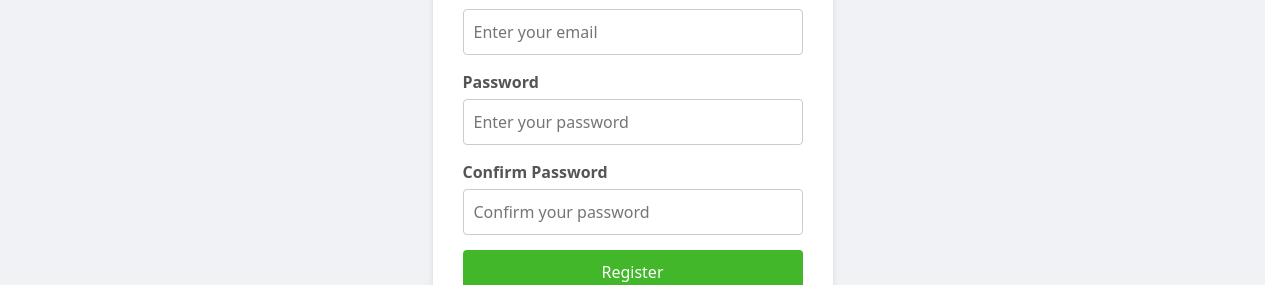
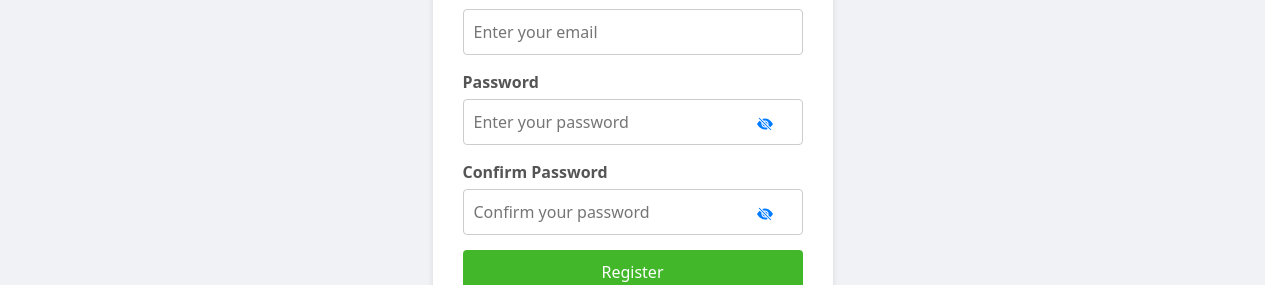
Before and after one commit to valyiroland/FittnesProjekt, a React (Create React App) app: page /Registration in a window 1280 px wide. Shown: the part 352-637 px from the top of the page. Built offline with nearby package versions, Linux system fonts and the light colour scheme.

Commit message:
jelszó láthatóságát kapcsoló gombok hozzáadva

```diff
--- /dev/null
+++ b/src/ForgotPassword.css
@@ -0,0 +1,24 @@
+.password-group {
+    position: relative;
+  }
+
+  .password-group input {
+    padding-right: 40px; /* Hely a gombnak az input mező jobb oldalán */
+  }
+
+  .toggle-password {
+    position: absolute;
+    right: 10px;
+    top: 50%;
+    transform: translateY(-50%);
+    background: none;
+    border: none;
+    cursor: pointer;
+    color: #007bff;
+    font-size: 16px;
+    transition: color 0.3s;
+  }
+
+  .toggle-password:hover {
+    color: #0056b3;
+  }
--- a/src/ForgotPassword.js
+++ b/src/ForgotPassword.js
@@ -1,6 +1,6 @@
 import React, { useState, useEffect } from 'react';
 import { useParams, useNavigate } from 'react-router-dom';
-
+import './ForgotPassword.css';
 export default function ForgotPassword() {
   const { token } = useParams(); // Token beolvasása az URL-ből
   const navigate = useNavigate(); // Navigáció kezelés
@@ -9,6 +9,8 @@ export default function ForgotPassword() {
   const [confirmPassword, setConfirmPassword] = useState('');
   const [error, setError] = useState('');
   const [message, setMessage] = useState('');
+  const [passwordVisible, setPasswordVisible] = useState(false); // Jelszó láthatóságának állapota
+  const [confirmPasswordVisible, setConfirmPasswordVisible] = useState(false); // A megerősítő jelszó láthatósága
 
   useEffect(() => {
     if (!token) {
@@ -53,32 +55,57 @@ export default function ForgotPassword() {
     }
   };
 
-
   return (
     <div>
       <div className="content2">
         <div className="login-form">
           <h2>New password</h2>
           <form onSubmit={handlePasswordChange}>
-            <div className="form-group">
+            <div className="form-group password-group">
               <input
-                type="password"
+                type={passwordVisible ? "text" : "password"} // A jelszó láthatóságának szabályozása
                 id="password"
                 value={password}
                 onChange={(e) => setPassword(e.target.value)}
                 placeholder="Enter your new password"
                 required
               />
+              <button
+                type="button"
+                className="toggle-password"
+                onClick={() => setPasswordVisible(!passwordVisible)} // A jelszó láthatóságának váltása
+              >
+                {passwordVisible ? <svg xmlns="http://www.w3.org/2000/svg" width="16" height="16" fill="currentColor" class="bi bi-eye-fill" viewBox="0 0 16 16">
+  <path d="M10.5 8a2.5 2.5 0 1 1-5 0 2.5 2.5 0 0 1 5 0"/>
+  <path d="M0 8s3-5.5 8-5.5S16 8 16 8s-3 5.5-8 5.5S0 8 0 8m8 3.5a3.5 3.5 0 1 0 0-7 3.5 3.5 0 0 0 0 7"/>
+</svg> : <svg xmlns="http://www.w3.org/2000/svg" width="16" height="16" fill="currentColor" class="bi bi-eye-slash-fill" viewBox="0 0 16 16">
+  <path d="m10.79 12.912-1.614-1.615a3.5 3.5 0 0 1-4.474-4.474l-2.06-2.06C.938 6.278 0 8 0 8s3 5.5 8 5.5a7 7 0 0 0 2.79-.588M5.21 3.088A7 7 0 0 1 8 2.5c5 0 8 5.5 8 5.5s-.939 1.721-2.641 3.238l-2.062-2.062a3.5 3.5 0 0 0-4.474-4.474z"/>
+  <path d="M5.525 7.646a2.5 2.5 0 0 0 2.829 2.829zm4.95.708-2.829-2.83a2.5 2.5 0 0 1 2.829 2.829zm3.171 6-12-12 .708-.708 12 12z"/>
+</svg>}
+              </button>
             </div>
-            <div className="form-group">
+            <div className="form-group password-group">
               <input
-                type="password"
+                type={confirmPasswordVisible ? "text" : "password"} // A megerősítő jelszó láthatóságának szabályozása
                 id="confirmPassword"
                 value={confirmPassword}
                 onChange={(e) => setConfirmPassword(e.target.value)}
                 placeholder="Confirm your new password"
                 required
               />
+              <button
+                type="button"
+                className="toggle-password"
+                onClick={() => setConfirmPasswordVisible(!confirmPasswordVisible)} // A megerősítő jelszó láthatóságának váltása
+              >
+                {confirmPasswordVisible ? <svg xmlns="http://www.w3.org/2000/svg" width="16" height="16" fill="currentColor" class="bi bi-eye-fill" viewBox="0 0 16 16">
+  <path d="M10.5 8a2.5 2.5 0 1 1-5 0 2.5 2.5 0 0 1 5 0"/>
+  <path d="M0 8s3-5.5 8-5.5S16 8 16 8s-3 5.5-8 5.5S0 8 0 8m8 3.5a3.5 3.5 0 1 0 0-7 3.5 3.5 0 0 0 0 7"/>
+</svg> : <svg xmlns="http://www.w3.org/2000/svg" width="16" height="16" fill="currentColor" class="bi bi-eye-slash-fill" viewBox="0 0 16 16">
+  <path d="m10.79 12.912-1.614-1.615a3.5 3.5 0 0 1-4.474-4.474l-2.06-2.06C.938 6.278 0 8 0 8s3 5.5 8 5.5a7 7 0 0 0 2.79-.588M5.21 3.088A7 7 0 0 1 8 2.5c5 0 8 5.5 8 5.5s-.939 1.721-2.641 3.238l-2.062-2.062a3.5 3.5 0 0 0-4.474-4.474z"/>
+  <path d="M5.525 7.646a2.5 2.5 0 0 0 2.829 2.829zm4.95.708-2.829-2.83a2.5 2.5 0 0 1 2.829 2.829zm3.171 6-12-12 .708-.708 12 12z"/>
+</svg>}
+              </button>
             </div>
             <button className="login-button" type="submit">Save</button>
             {message && <p className="success-message">{message}</p>}
--- a/src/Login.css
+++ b/src/Login.css
@@ -77,3 +77,28 @@
     font-size: 14px;
   }
 }
+
+.password-container {
+  position: relative;
+}
+
+.password-container input {
+  padding-right: 40px; /* Helyet adunk a gombnak az input mezőn */
+}
+
+.toggle-password {
+  position: absolute;
+  right: 10px;
+  top: 50%;
+  transform: translateY(-50%);
+  background: none;
+  border: none;
+  cursor: pointer;
+  color: #007bff;
+  font-size: 16px;
+  transition: color 0.3s;
+}
+
+.toggle-password:hover {
+  color: #0056b3;
+}
--- a/src/Login.js
+++ b/src/Login.js
@@ -7,14 +7,13 @@ const Login = () => {
   const [username, setUsername] = useState("");
   const [password, setPassword] = useState("");
   const [error, setError] = useState("");
+  const [passwordVisible, setPasswordVisible] = useState(false); // Jelszó láthatóságának állapota
   const navigate = useNavigate();
-
 
   const validatePassword = (password) => {
     const passwordRegex = /^(?=.*[A-Z])(?=.*\d).{6,}$/;
     return passwordRegex.test(password);
   };
-
 
   const handleLogin = async (e) => {
     e.preventDefault();
@@ -25,19 +24,16 @@ const Login = () => {
     }
 
     try {
-
       const saltResponse = await axios.post(
         `http://localhost:5071/api/Login/GetSalt/${username}`
       );
       const salt = saltResponse.data;
-
 
       const encoder = new TextEncoder();
       const data = encoder.encode(password + salt);
       const hashBuffer = await crypto.subtle.digest("SHA-256", data);
       const hashArray = Array.from(new Uint8Array(hashBuffer));
       const hashHex = hashArray.map((b) => b.toString(16).padStart(2, "0")).join("");
-
 
       const loginResponse = await axios.post("http://localhost:5071/api/Login", {
         LoginName: username,
@@ -48,7 +44,7 @@ const Login = () => {
       localStorage.setItem("user", JSON.stringify(userData));
 
       setError("");
-      alert("Successfull login!");
+      alert("Successful login!");
       navigate("/", { replace: true });
       window.location.reload();
     } catch (err) {
@@ -72,16 +68,31 @@ const Login = () => {
               required
             />
           </div>
-          <div className="form-group">
+          <div className="form-group password-group">
             <label htmlFor="password">Password</label>
+            <div className="password-container">
               <input
-              type="password"
+                type={passwordVisible ? "text" : "password"} // A jelszó típusának váltása
                 id="password"
                 placeholder="Enter your password"
                 value={password}
                 onChange={(e) => setPassword(e.target.value)}
                 required
               />
+              <button
+                type="button"
+                className="toggle-password"
+                onClick={() => setPasswordVisible(!passwordVisible)} // A jelszó láthatóságának váltása
+              >
+                {passwordVisible ? <svg xmlns="http://www.w3.org/2000/svg" width="16" height="16" fill="currentColor" class="bi bi-eye-fill" viewBox="0 0 16 16">
+  <path d="M10.5 8a2.5 2.5 0 1 1-5 0 2.5 2.5 0 0 1 5 0"/>
+  <path d="M0 8s3-5.5 8-5.5S16 8 16 8s-3 5.5-8 5.5S0 8 0 8m8 3.5a3.5 3.5 0 1 0 0-7 3.5 3.5 0 0 0 0 7"/>
+</svg> :<svg xmlns="http://www.w3.org/2000/svg" width="16" height="16" fill="currentColor" class="bi bi-eye-slash-fill" viewBox="0 0 16 16">
+  <path d="m10.79 12.912-1.614-1.615a3.5 3.5 0 0 1-4.474-4.474l-2.06-2.06C.938 6.278 0 8 0 8s3 5.5 8 5.5a7 7 0 0 0 2.79-.588M5.21 3.088A7 7 0 0 1 8 2.5c5 0 8 5.5 8 5.5s-.939 1.721-2.641 3.238l-2.062-2.062a3.5 3.5 0 0 0-4.474-4.474z"/>
+  <path d="M5.525 7.646a2.5 2.5 0 0 0 2.829 2.829zm4.95.708-2.829-2.83a2.5 2.5 0 0 1 2.829 2.829zm3.171 6-12-12 .708-.708 12 12z"/>
+</svg> } {/* Gomb szövege */}
+              </button>
+            </div>
           </div>
 
           <button type="submit" className="login-button">
@@ -89,7 +100,7 @@ const Login = () => {
           </button>
         </form>
         <p className="auth-link">
-         <Link to="/Email" style={{color:"red"}}>Forgot your password?</Link>
+          <Link to="/Email" style={{ color: "red" }}>Forgot your password?</Link>
         </p>
 
         <p className="auth-link">
--- a/src/Registration.js
+++ b/src/Registration.js
@@ -12,6 +12,8 @@ const RegistryForm = () => {
   const [confirmPassword, setConfirmPassword] = useState("");
   const [errorMessage, setErrorMessage] = useState("");
   const [successMessage, setSuccessMessage] = useState("");
+  const [passwordVisible, setPasswordVisible] = useState(false); // Jelszó láthatóságának állapota
+  const [confirmPasswordVisible, setConfirmPasswordVisible] = useState(false); // A megerősítő jelszó láthatósága
 
   // 🔹 Véletlenszerű 16 bájtos só generálása
   const generateSalt = () => {
@@ -98,9 +100,7 @@ const RegistryForm = () => {
               onChange={(e) => setGender(e.target.value)}
               required
             >
-              <option value="" disabled>
-                Select your gender
-              </option>
+              <option value="" disabled>Select your gender</option>
               <option value="male">Male</option>
               <option value="female">Female</option>
             </select>
@@ -116,27 +116,57 @@ const RegistryForm = () => {
               required
             />
           </div>
-          <div className="form-group">
+          <div className="form-group password-group">
             <label htmlFor="password">Password</label>
+            <div className="password-container">
               <input
-              type="password"
+                type={passwordVisible ? "text" : "password"} // A jelszó típusának váltása
                 id="password"
                 value={password}
                 onChange={(e) => setPassword(e.target.value)}
                 placeholder="Enter your password"
                 required
               />
+              <button
+                type="button"
+                className="toggle-password"
+                onClick={() => setPasswordVisible(!passwordVisible)} // A jelszó láthatóságának váltása
+              >
+                {passwordVisible ? <svg xmlns="http://www.w3.org/2000/svg" width="16" height="16" fill="currentColor" class="bi bi-eye-fill" viewBox="0 0 16 16">
+  <path d="M10.5 8a2.5 2.5 0 1 1-5 0 2.5 2.5 0 0 1 5 0"/>
+  <path d="M0 8s3-5.5 8-5.5S16 8 16 8s-3 5.5-8 5.5S0 8 0 8m8 3.5a3.5 3.5 0 1 0 0-7 3.5 3.5 0 0 0 0 7"/>
+</svg> : <svg xmlns="http://www.w3.org/2000/svg" width="16" height="16" fill="currentColor" class="bi bi-eye-slash-fill" viewBox="0 0 16 16">
+  <path d="m10.79 12.912-1.614-1.615a3.5 3.5 0 0 1-4.474-4.474l-2.06-2.06C.938 6.278 0 8 0 8s3 5.5 8 5.5a7 7 0 0 0 2.79-.588M5.21 3.088A7 7 0 0 1 8 2.5c5 0 8 5.5 8 5.5s-.939 1.721-2.641 3.238l-2.062-2.062a3.5 3.5 0 0 0-4.474-4.474z"/>
+  <path d="M5.525 7.646a2.5 2.5 0 0 0 2.829 2.829zm4.95.708-2.829-2.83a2.5 2.5 0 0 1 2.829 2.829zm3.171 6-12-12 .708-.708 12 12z"/>
+</svg>}
+              </button>
             </div>
-          <div className="form-group">
+          </div>
+          <div className="form-group password-group">
             <label htmlFor="confirmPassword">Confirm Password</label>
+            <div className="password-container">
               <input
-              type="password"
+                type={confirmPasswordVisible ? "text" : "password"} // A megerősítő jelszó típusának váltása
                 id="confirmPassword"
                 value={confirmPassword}
                 onChange={(e) => setConfirmPassword(e.target.value)}
                 placeholder="Confirm your password"
                 required
               />
+              <button
+                type="button"
+                className="toggle-password"
+                onClick={() => setConfirmPasswordVisible(!confirmPasswordVisible)} // A megerősítő jelszó láthatóságának váltása
+              >
+                {confirmPasswordVisible ? <svg xmlns="http://www.w3.org/2000/svg" width="16" height="16" fill="currentColor" class="bi bi-eye-fill" viewBox="0 0 16 16">
+  <path d="M10.5 8a2.5 2.5 0 1 1-5 0 2.5 2.5 0 0 1 5 0"/>
+  <path d="M0 8s3-5.5 8-5.5S16 8 16 8s-3 5.5-8 5.5S0 8 0 8m8 3.5a3.5 3.5 0 1 0 0-7 3.5 3.5 0 0 0 0 7"/>
+</svg> : <svg xmlns="http://www.w3.org/2000/svg" width="16" height="16" fill="currentColor" class="bi bi-eye-slash-fill" viewBox="0 0 16 16">
+  <path d="m10.79 12.912-1.614-1.615a3.5 3.5 0 0 1-4.474-4.474l-2.06-2.06C.938 6.278 0 8 0 8s3 5.5 8 5.5a7 7 0 0 0 2.79-.588M5.21 3.088A7 7 0 0 1 8 2.5c5 0 8 5.5 8 5.5s-.939 1.721-2.641 3.238l-2.062-2.062a3.5 3.5 0 0 0-4.474-4.474z"/>
+  <path d="M5.525 7.646a2.5 2.5 0 0 0 2.829 2.829zm4.95.708-2.829-2.83a2.5 2.5 0 0 1 2.829 2.829zm3.171 6-12-12 .708-.708 12 12z"/>
+</svg>}
+              </button>
+            </div>
           </div>
           <button type="submit" className="register-button">
             Register
```
Lines whose indentation alone changed are shown as unchanged.
